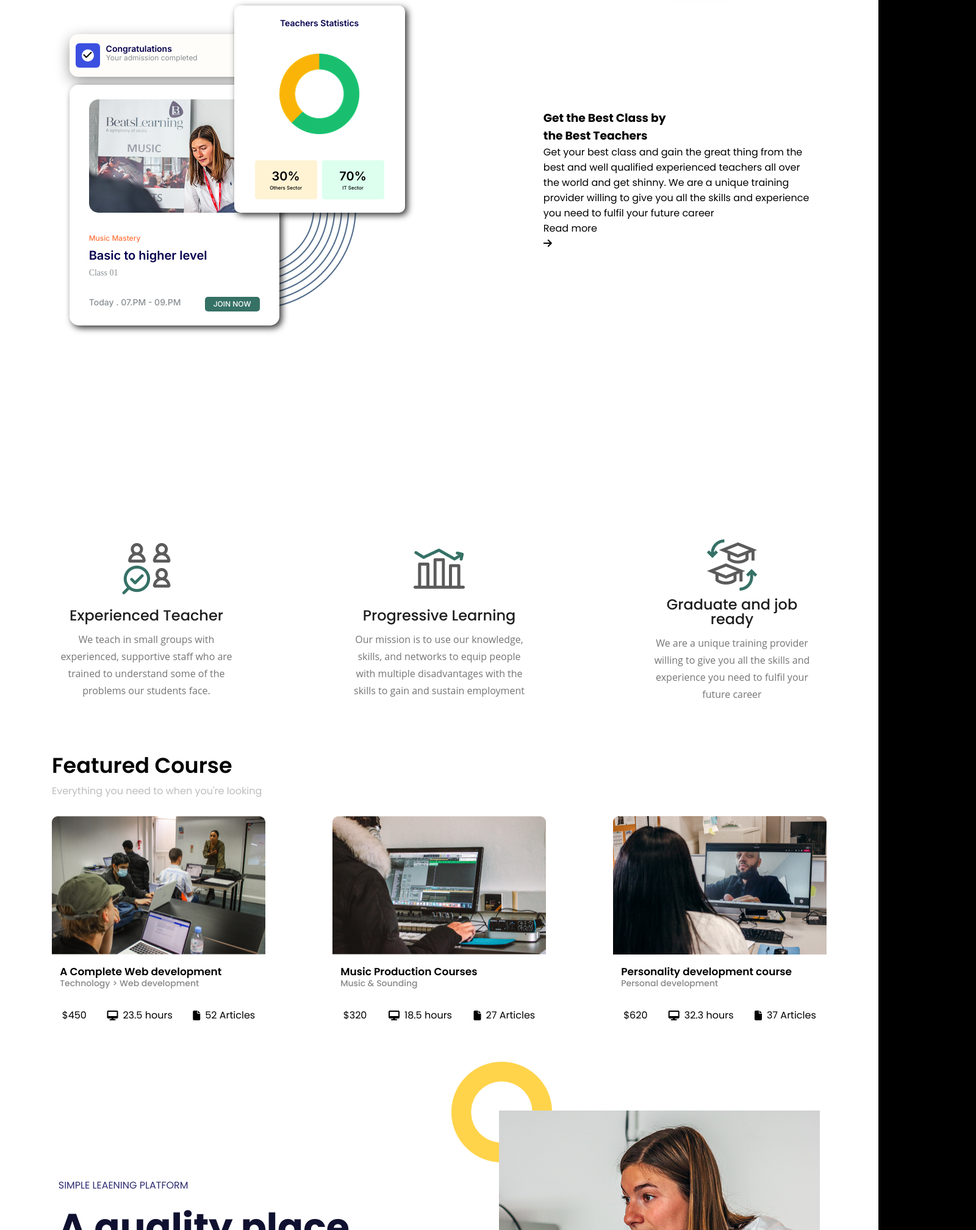
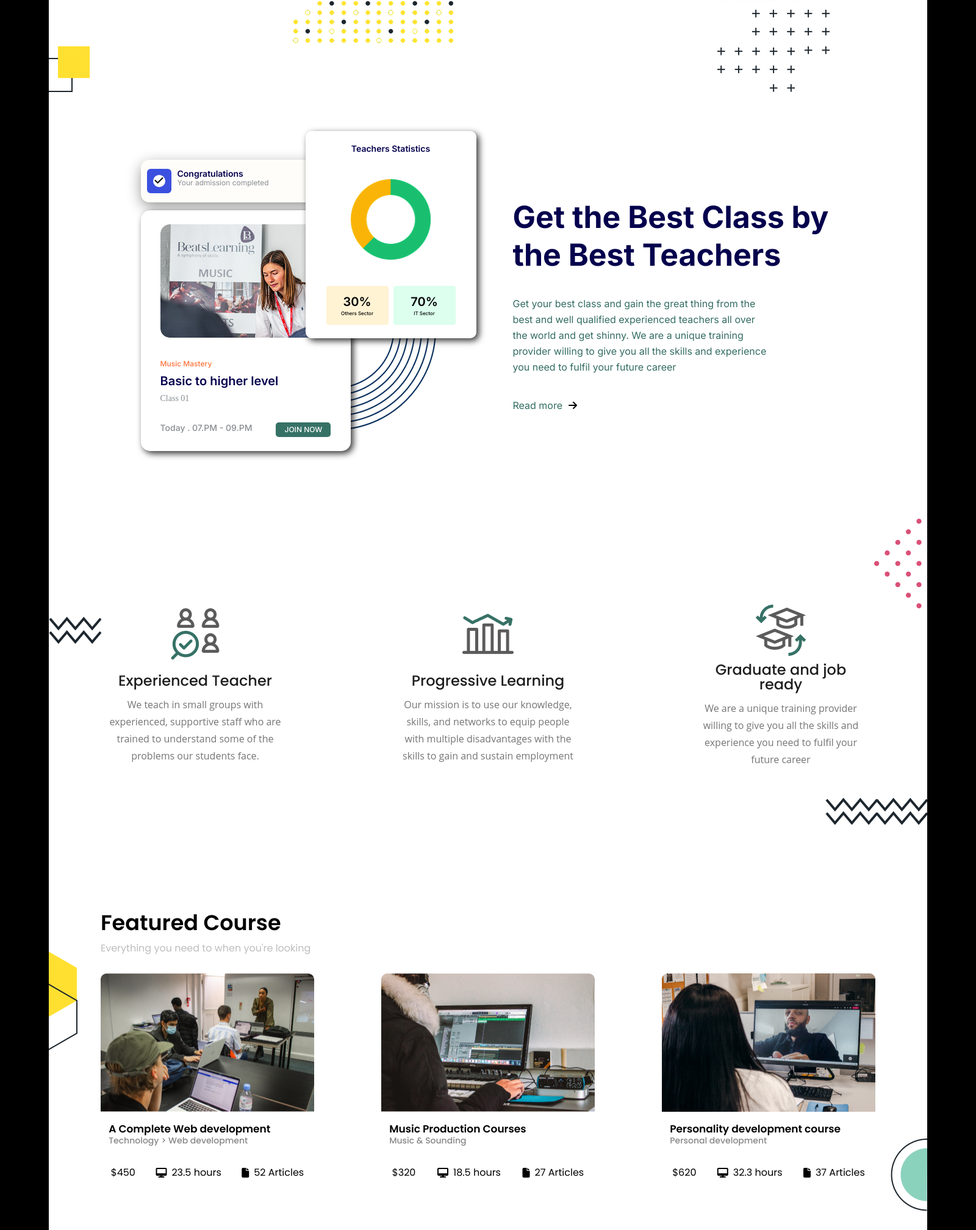
Before and after one commit to Fazlehasan652/EdTech-Landing-Page, a plain HTML site: page index.html in a window 1280 px wide. Shown: the part 782-2800 px from the top of the page at 61% size, 1600 px wide, since content can reach past the window. Drawn offline with Linux system fonts and the light colour scheme.

Commit message:
TRAINING TO SUCCEED

```diff
--- a/index.html
+++ b/index.html
@@ -63,7 +63,8 @@
 
       <!-- Main Section Start  -->
       <main class="main">
-        <!-- Hero Section  -->
+        <!-- Hero Section Start  -->
+        <div class="hero-texture">
         <section class="hero">
           <!-- Hero Text  -->
           <div class="hero-text">
@@ -90,8 +91,12 @@
             />
           </div>
         </section>
+        </div>
+        <!-- Hero Section End  -->
+
 
         <!-- Basic Info Section start -->
+         <div class="basic-texture">
           <section class="basic-info">
             <!-- Card-info  -->
             <div class="card-info">
@@ -171,11 +176,11 @@
               </div>
             </aside>
           </section>
-        <div class="info-texture"></div>
-
+         </div>
         <!-- Basic Info Section End -->
 
         <!-- Article Section Start  -->
+         <div class="article-texture">
           <section class="article-section">
             <!-- article-1  -->
             <article class="article">
@@ -229,8 +234,12 @@
               </div>
             </article>
           </section>
+         </div>
         <!-- Article Section End  -->
+
+
         <!-- Featured Course Section start  -->
+         <div class="feature-texture">
           <section class="feature-course">
             <!-- Feature Title  -->
             <div class="feature">
@@ -312,9 +321,12 @@
               </div>
             </div>
           </section>
+         </div>
         <!-- Featured Course Section End  -->
 
-        <!-- SIMPLE LEAENING PLATFORM Section Start  -->
+
+        <!-- SIMPLE LEARNING PLATFORM Section Start  -->
+         <div class="learning-texture">
           <section class="learning-section">
             <!-- learning  -->
             <div class="learning">
@@ -339,12 +351,12 @@
               class="learing-img"
             />
           </section>
-        <div class="learning-texture-1"></div>
-        <div class="learning-texture-2"></div>
-        <div class="learning-texture-3"></div>
-        <!-- SIMPLE LEAENING PLATFORM Section End  -->
+         </div>
+        <!-- SIMPLE LEARNING PLATFORM Section End  -->
+
 
         <!-- Subscribe Section Start  -->
+        <div class="subscribe">
           <section class="sub-section">
             <!-- Subscribe  -->
             <div class="sub">
@@ -385,11 +397,12 @@
 
             </div>
           </section>
+        </div>
         <!-- Subscribe Section End  -->
-        <div class="sub-texture-1"></div>
-        <div class="sub-texture-2"></div>
 
-        <!-- Footrt Start  -->
+
+        <!-- Footer Start  -->
+         <div class="footer-texture">
           <footer class="footer">
             <!-- Footer Col-1  -->
             <div class="footer-col">
@@ -444,8 +457,8 @@
               </div>
             </div>
           </footer>
-
-        <!-- Footrt End  -->
+         </div>
+        <!-- Footer End  -->
       </main>
       <!-- Main Section End  -->
     </div>
--- a/style.css
+++ b/style.css
@@ -8,8 +8,10 @@
 }
 body {
   background-color: black;
-  width: 100%;
+  width: 100rem;
   height: auto;
+  position: relative;
+  z-index: 1;
 }
 .container {
   width: 90rem;
@@ -18,7 +20,7 @@ body {
   margin: 0 auto;
 }
 .header-section {
-  background-color: tomato;
+  background-color: rgba(254, 38, 0, 0.856);
   width: 90rem;
   height: 7.0625rem;
   position: sticky;
@@ -160,6 +162,7 @@ body {
   display: flex;
   justify-content: space-around;
   align-items: center;
+  gap: 60px;
 }
 .card-info {
   display: flex;
@@ -169,6 +172,44 @@ body {
   display: flex;
   flex-direction: column;
   gap: 0.825rem;
+}
+.aside-info {
+  display: flex;
+  flex-direction: column;
+  justify-content: space-between;
+  width: 33.0625rem;
+  height: 22.0625rem;
+}
+.h1-aside {
+  color: #04004d;
+  font-family: Inter;
+  font-weight: 700;
+  font-size: 3.125rem;
+  line-height: 3.875rem;
+  letter-spacing: 0%;
+}
+.para-aside {
+  color: #336c61;
+  font-family: Inter;
+  font-weight: 400;
+  font-size: 1rem;
+  line-height: 1.625rem;
+  letter-spacing: 0%;
+}
+.read-more {
+  display: flex;
+  align-items: center;
+  gap: .625rem;
+
+}
+.para-read {
+  color: #336c61;
+  font-family: Inter;
+  font-weight: 400;
+  font-size: 1rem;
+  line-height: 1.625rem;
+  letter-spacing: 0%;
+  text-align: center;
 }
 .cong-card {
   display: flex;
@@ -375,7 +416,7 @@ body {
   min-height: 17.375rem;
   justify-content: space-around;
   align-items: center;
-  margin: 3.5rem auto;
+  margin: 0 auto;
 }
 .article {
   display: flex;
@@ -504,7 +545,7 @@ body {
   height: 41rem;
   justify-content: space-around;
   align-items: center;
-  margin: 100px auto;
+  margin: 0px auto;
 }
 .learning {
   display: flex;
@@ -789,81 +830,71 @@ body {
   width: 24.3125rem;
   height: 11.9375rem;
 }
-/* .basic-info{
-  z-index: 100;
-  position: relative;
-}
-.card-info::after{
-  content: url(./images/bg-texture/Group-15.png);
-  background-color: yellow;
-  background-position: bottom;
-  position: absolute;
-  left: 500px;
-  z-index: 1;
 
-} */
-.basic-info {
-  z-index: 100;
-  position: relative;
+/* Texture Background Start  */
+.hero-texture {
+  height: 820px;
+  align-items: center;
+  background-image: url("./images/bg-texture/Group-1.png"),
+    url("./images/bg-texture/Group-2.png"),
+    url("./images/bg-texture/Group-0.png"),
+    url("./images/bg-texture/Group-5.png"),
+    url("./images/bg-texture/Group-3.png"),
+    url("./images/bg-texture/Group-4.png"),
+    url("./images/bg-texture/Group-6.png");
+  background-repeat: no-repeat;
+  background-position: left 0rem top 0rem, right 50rem top 0rem,
+    right 0rem bottom 15rem, left 25rem bottom 5rem, top 0rem right 0rem,
+    left 0rem bottom 0rem, right 10rem bottom 0rem;
 }
 
-.info-texture::after {
-  content: url(./images/bg-texture/Group-15.png);
-  position: relative;
-  top: -310px;
-  right: -301px;
-  opacity: 0.7;
-  z-index: 10;
-}
-.learing-img {
-  z-index: 100;
-  position: relative;
+.basic-texture {
+  min-height: 700px;
+  display: flex;
+  justify-content: space-evenly;
+  background-image: url("./images/bg-texture/Group-15.png");
+  background-position: left 22rem top 17rem;
+  background-repeat: no-repeat;
 }
 
-.learning-texture-1::after {
-  content: url(./images/bg-texture/Group-17.png);
-  position: relative;
-  top: -836px;
-  right: -740px;
-  opacity: 0.7;
-  z-index: 10;
-}
-.learning-texture-2::after {
-  content: url(./images/bg-texture/Group-13.png);
-  position: relative;
-  top: -489px;
-  right: -1124px;
-  opacity: 0.7;
-  z-index: 10;
-}
-.learning-texture-3::after {
-  content: url(./images/bg-texture/Group-12.png);
-  position: relative;
-  top: -489px;
-  opacity: 0.7;
-  z-index: 10;
-}
-.sub-section {
-  z-index: 100;
-  position: relative;
+.article-texture {
+  height: 550px;
+  display: flex;
+  align-items: center;
+  background-image: url("./images/bg-texture/Group-8.png"),
+    url("./images/bg-texture/Group-7.png"),
+    url("./images/bg-texture/Group-9.png");
+  background-repeat: no-repeat;
+  background-position: left 0rem top 10rem, right 0rem top 0rem,
+    right 0rem bottom 3rem;
 }
 
-.sub-texture-1::after {
-  content: url(./images/bg-texture/Group-19.png);
-  position: relative;
-  top: -186px;
-  right: -1054px;
-  opacity: 0.7;
-  z-index: 10;
+.feature-texture {
+  height: 650px;
+  display: flex;
+  align-items: center;
+  background-image: url("./images/bg-texture/Group-10.png"),
+    url("./images/bg-texture/Group-11.png");
+  background-repeat: no-repeat;
+  background-position: left 0rem top 10rem, right 0rem bottom 4rem;
 }
-.massage {
-  z-index: 10;
-  position: relative;
+
+.learning-texture {
+  height: 800px;
+  display: flex;
+  align-items: center;
+  background-image: url("./images/bg-texture/Group-17.png"),
+    url("./images/bg-texture/Group-13.png");
+  background-position: right 33rem top .5rem, right 3rem bottom 3rem;
+  background-repeat: no-repeat;
 }
-.sub-texture-2::after {
-  content: url(./images/bg-texture/Group-16.png);
-  position: relative;
-  top: -727px;
-  right: -1226px;
-  z-index: 100;
+
+.subscribe {
+  height: 650px;
+  display: flex;
+  align-items: center;
+  background-image: url("./images/bg-texture/Group-19.png"),
+    url("./images/bg-texture/Group-12.png");
+  background-repeat: no-repeat;
+  background-position: right 1.5rem bottom 0rem, left 0rem top 0rem;
 }
```
Also changed, not shown: images/bg-texture/Group-20.png (renamed from images/bg-texture/.png). Lines whose indentation alone changed are shown as unchanged.
